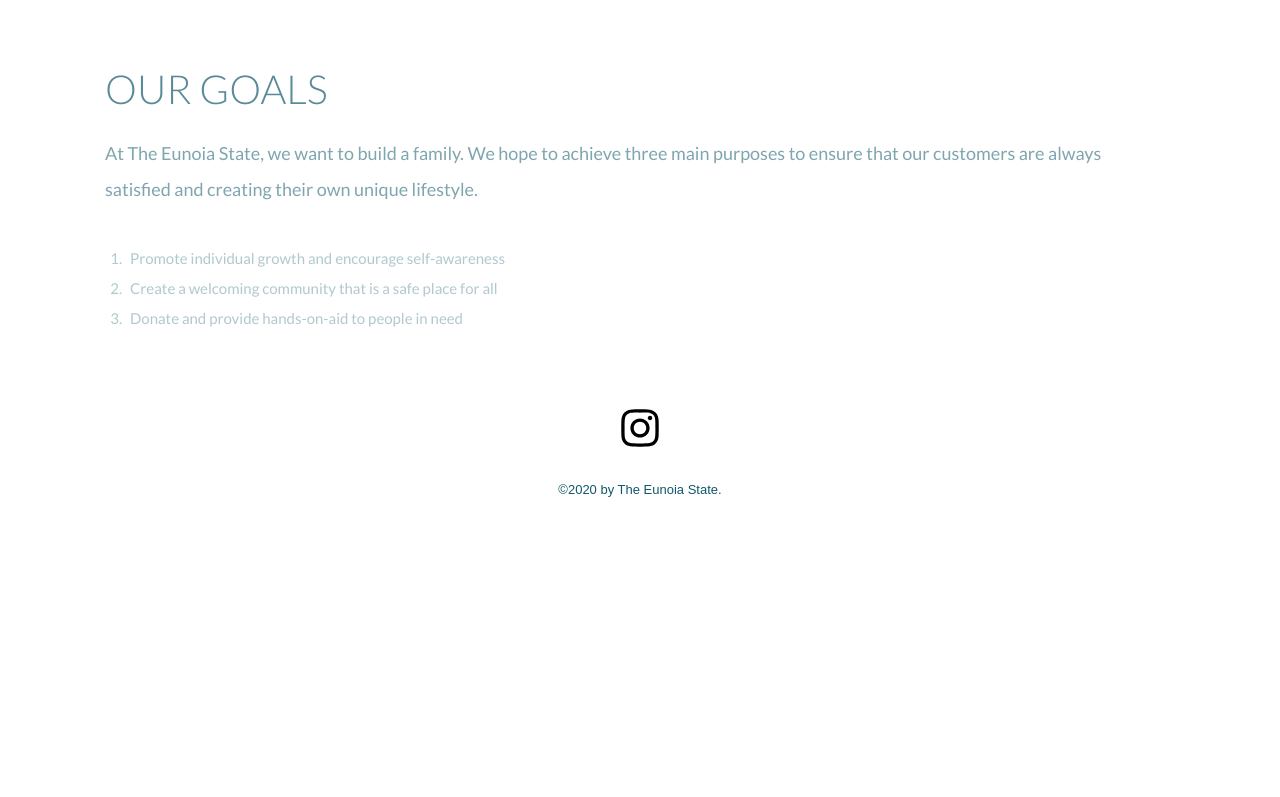
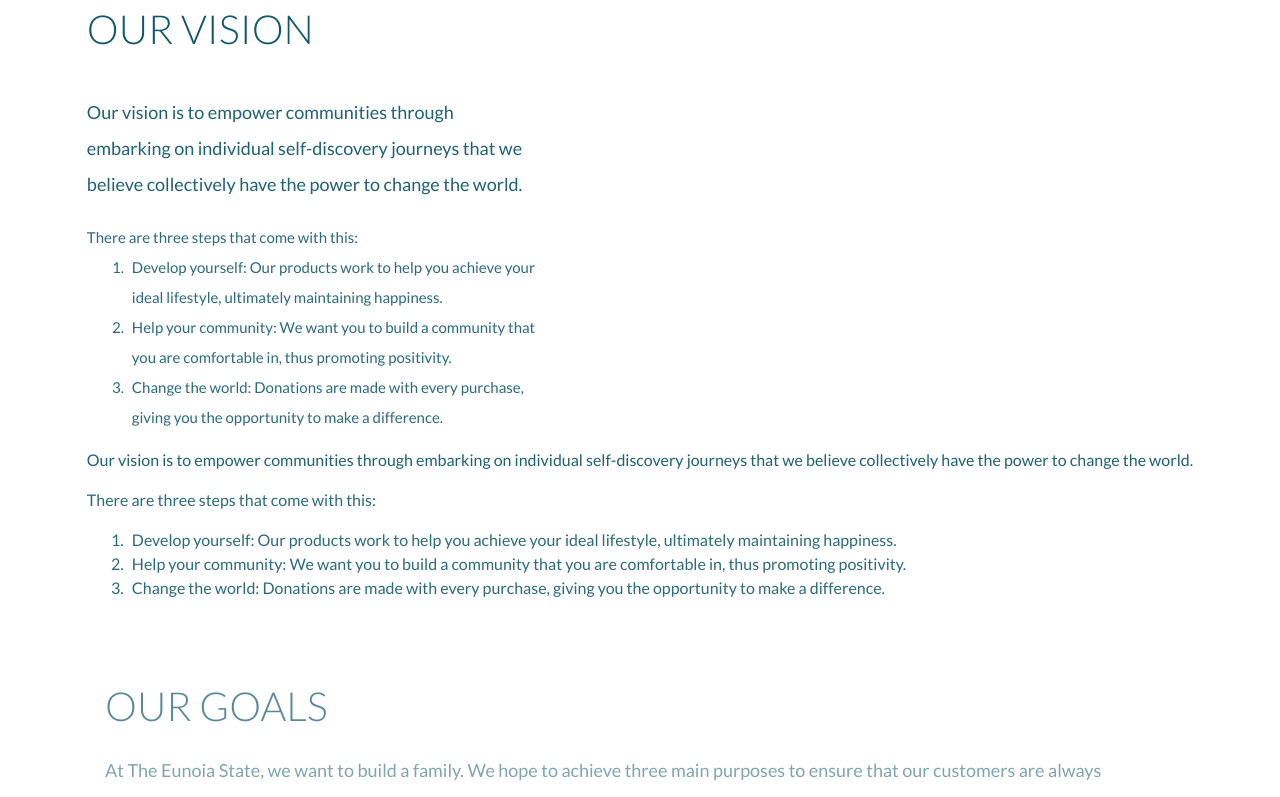
Before and after one commit to yalozairi/theeunoiastate, a React (Create React App) app: page /about in a window 1280 px wide. Shown: the part 1962-2759 px from the top of the page. Before the commit the page ends 2507 px from the top, so only its background shows below. Built offline with nearby package versions, Linux system fonts and the light colour scheme; a web font is replaced by a local one.

Commit message:
shrunken navbar heaight on smaller devices

```diff
--- a/src/components/About/VisionList.js
+++ b/src/components/About/VisionList.js
@@ -32,6 +32,30 @@ const VisionList = () => {
           </li>
         </ol>
       </p>
+      <p data-aos="fade" data-aos-delay="600" className="BodySmall">
+        Our vision is to empower communities through embarking on individual
+        self-discovery journeys that we believe collectively have the power to
+        change the world.
+      </p>
+      <p data-aos="fade" data-aos-delay="900" className="ListHeader">
+        There are three steps that come with this:
+      </p>
+      <p data-aos="fade" data-aos-delay="900" className="StepsSmall">
+        <ol>
+          <li>
+            Develop yourself: Our products work to help you achieve your ideal
+            lifestyle, ultimately maintaining happiness.
+          </li>
+          <li>
+            Help your community: We want you to build a community that you are
+            comfortable in, thus promoting positivity.
+          </li>
+          <li>
+            Change the world: Donations are made with every purchase, giving you
+            the opportunity to make a difference.
+          </li>
+        </ol>
+      </p>
     </>
   );
 };
--- a/src/components/Navbar/styles.js
+++ b/src/components/Navbar/styles.js
@@ -6,7 +6,7 @@ export const NavBarLogo = styled.img`
   max-width: 128px;
 
   @media screen and (max-width: 768px) {
-    max-height: 160px;
+    max-height: 75px;
     max-width: 128px;
   }
 `;
@@ -20,8 +20,8 @@ export const NavBarLogoDiv = styled.div`
   width: 128px;
   @media screen and (max-width: 768px) {
     margin-top: 10px;
-    margin-bottom: 25px;
-    height: 160px;
+    margin-bottom: 15px;
+    height: 75px;
     width: 128px;
   }
 `;
@@ -37,6 +37,9 @@ export const NavItemStyle = styled(NavLink)`
   padding-right: 10px;
   padding-left: 10px;
   margin-bottom: 25px;
+  @media screen and (max-width: 768px) {
+    margin-bottom: 10px;
+  }
 
   :hover {
     text-decoration: none;
```
